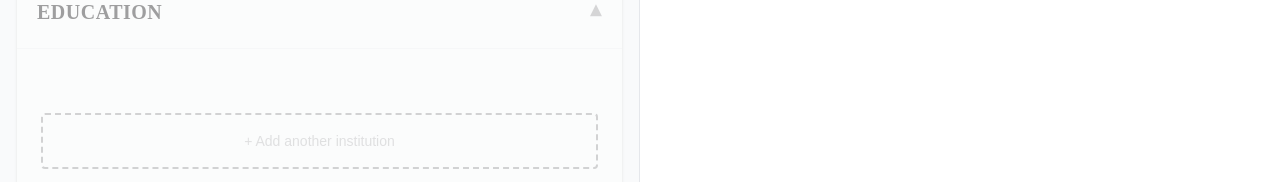
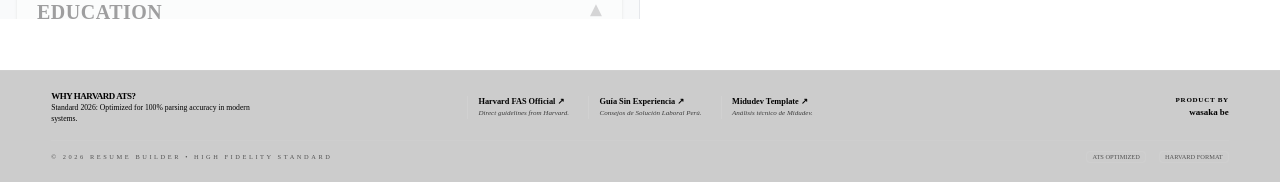
Before and after one commit to wasakabeofficial/creater_cv_format_harvard_ats, a React (Vite) app: page / in a window 1280 px wide. Shown: the part 618-800 px from the top of the page. Built offline with nearby package versions, Linux system fonts and the light colour scheme.

Commit message:
update traslations and create footer

```diff
--- a/src/App.tsx
+++ b/src/App.tsx
@@ -2,6 +2,7 @@ import { useState } from "react";
 import { DataGuard } from "./components/ui";
 import { EditorLayout, PreviewLayout } from "./features";
 import { useCurriculumVitae } from "./hooks/useCurriculumVitae";
+import Footer from "./components/layout/Footer/Footer";
 
 export default function App() {
   const cvMethods = useCurriculumVitae();
@@ -20,6 +21,7 @@ export default function App() {
           </div>
         </div>
       </main>
+      <Footer />
     </div>
   );
 }
--- /dev/null
+++ b/src/components/layout/Footer/Footer.tsx
@@ -0,0 +1,86 @@
+"use client";
+
+export default function Footer() {
+  const resources = [
+    {
+      name: "Harvard FAS Official",
+      url: "https://careerservices.fas.harvard.edu/resources/create-a-strong-resume",
+      description: "Direct guidelines from Harvard.",
+    },
+    {
+      name: "Guía Sin Experiencia",
+      url: "https://solucionlaboralperu.com/consejos-de-empleabilidad/aprende-como-armar-un-cv-sin-experiencia-profesional-formato-harvard",
+      description: "Consejos de Solución Laboral Perú.",
+    },
+    {
+      name: "Midudev Template",
+      url: "https://www.linkedin.com/posts/midudev_esta-es-la-mejor-plantilla-de-cv-seg%C3%BAn-harvard-activity-7217148447622066177-avV0/",
+      description: "Análisis técnico de Midudev.",
+    },
+  ];
+
+  return (
+    <footer className="mt-[4vw] border-t border-white/5 bg-black/20 py-[1.5vw] px-[4vw]">
+      <div className="max-w-[95vw] mx-auto">
+        <div className="grid grid-cols-1 md:grid-cols-5 gap-[2vw] items-center">
+          <div className="md:col-span-1">
+            <h4 className="text-(--text-main) font-bold uppercase tracking-tighter text-[0.7vw]">
+              Why Harvard ATS?
+            </h4>
+            <p className="text-(--text-muted) text-[0.6vw] leading-snug">
+              Standard 2026: Optimized for 100% parsing accuracy in modern
+              systems.
+            </p>
+          </div>
+
+          <div className="md:col-span-3 flex justify-center gap-[1.5vw]">
+            {resources.map((resource) => (
+              <a
+                key={resource.name}
+                href={resource.url}
+                target="_blank"
+                rel="noopener noreferrer"
+                className="group flex flex-col items-start border-l border-white/10 pl-[0.8vw] hover:border-(--accent)/50 transition-all"
+              >
+                <span className="text-(--text-main) font-bold text-[0.65vw] group-hover:text-(--accent) whitespace-nowrap">
+                  {resource.name} ↗
+                </span>
+                <span className="text-(--text-muted) text-[0.55vw] italic opacity-70">
+                  {resource.description}
+                </span>
+              </a>
+            ))}
+          </div>
+
+          <div className="md:col-span-1 flex flex-col items-end">
+            <span className="text-(--text-muted) text-[0.55vw] uppercase tracking-widest font-bold">
+              Product by
+            </span>
+            <a
+              href="https://wasaka-be-official.vercel.app"
+              target="_blank"
+              rel="noopener noreferrer"
+              className="text-(--accent) text-[0.7vw] font-bold hover:brightness-125 transition-all"
+            >
+              wasaka be
+            </a>
+          </div>
+        </div>
+
+        <div className="mt-[1.2vw] pt-[0.8vw] border-t border-white/5 flex justify-between items-center opacity-60">
+          <p className="text-(--text-muted) text-[0.5vw] uppercase tracking-[0.4em]">
+            © 2026 Resume Builder • High Fidelity Standard
+          </p>
+          <div className="flex gap-[1vw]">
+            <span className="text-[0.5vw] text-(--text-muted) uppercase border border-white/10 px-[0.4vw] rounded">
+              ATS Optimized
+            </span>
+            <span className="text-[0.5vw] text-(--text-muted) uppercase border border-white/10 px-[0.4vw] rounded">
+              Harvard Format
+            </span>
+          </div>
+        </div>
+      </div>
+    </footer>
+  );
+}
--- a/src/constants/ui-translations.ts
+++ b/src/constants/ui-translations.ts
@@ -2,7 +2,7 @@ export const EDITOR_TRANSLATIONS = {
   en: {
     personalInformation: "Personal Information",
     education: "Education",
-    workExperience: "Work Experience",
+    workExperience: "Professional Experience",
     skills: "Skills & Competencies",
     languages: "Languages",
     placeholder:
@@ -12,7 +12,7 @@ export const EDITOR_TRANSLATIONS = {
   es: {
     personalInformation: "Información Personal",
     education: "Educación",
-    workExperience: "Experiencia Laboral",
+    workExperience: "Experiencia Profesional",
     skills: "Habilidades y Competencias",
     languages: "Idiomas",
     placeholder:
```
